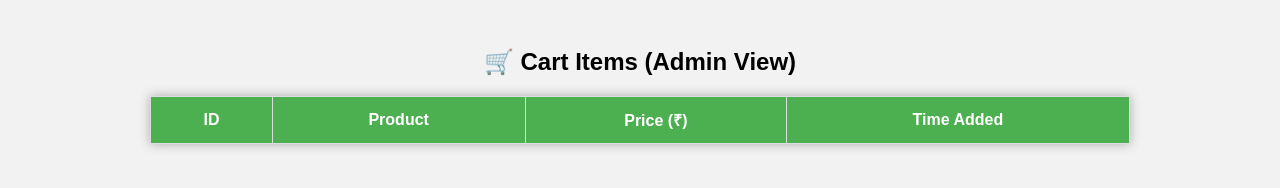
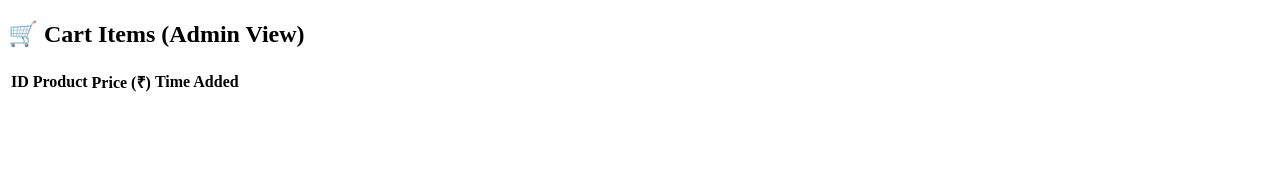
Before and after one commit to Sidharth6834/GroceryManagement, a website: page admin.html in a window 1280 px wide. Drawn offline with Linux system fonts and the light colour scheme; no server answers.

Commit message:
Update admin.html

```diff
--- a/admin.html
+++ b/admin.html
@@ -3,36 +3,6 @@
 <head>
   <meta charset="UTF-8" />
   <title>Admin - Cart Items</title>
-  <style>
-    body {
-      font-family: Arial, sans-serif;
-      background: #f2f2f2;
-      padding: 20px;
-    }
-
-    table {
-      border-collapse: collapse;
-      width: 80%;
-      margin: auto;
-      background-color: white;
-      box-shadow: 0 0 10px #aaa;
-    }
-
-    th, td {
-      padding: 12px;
-      text-align: center;
-      border: 1px solid #ddd;
-    }
-
-    th {
-      background-color: #4CAF50;
-      color: white;
-    }
-
-    h2 {
-      text-align: center;
-    }
-  </style>
 </head>
 <body>
   <h2>🛒 Cart Items (Admin View)</h2>
@@ -45,17 +15,18 @@
         <th>Time Added</th>
       </tr>
     </thead>
-    <tbody>
-      <!-- Data will be added here by JavaScript -->
-    </tbody>
+    <tbody></tbody>
   </table>
 
   <script>
-    fetch('/cart-data')
+    const backendURL = "https://grocerymanagement-production.up.railway.app";
+
+    function fetchCartData() {
+      fetch(`${backendURL}/cart-data`)
         .then(response => response.json())
         .then(data => {
           const tableBody = document.querySelector("#cart-table tbody");
-        tableBody.innerHTML = ''; // clear previous rows if any
+          tableBody.innerHTML = '';
           data.forEach(item => {
             const row = document.createElement('tr');
             row.innerHTML = `
@@ -66,8 +37,12 @@
             `;
             tableBody.appendChild(row);
           });
-      });
+        })
+        .catch(error => console.error("Error fetching cart data:", error));
+    }
+
+    fetchCartData();
+    setInterval(fetchCartData, 5000);
   </script>
-
 </body>
 </html>
```
Lines whose indentation alone changed are shown as unchanged.
